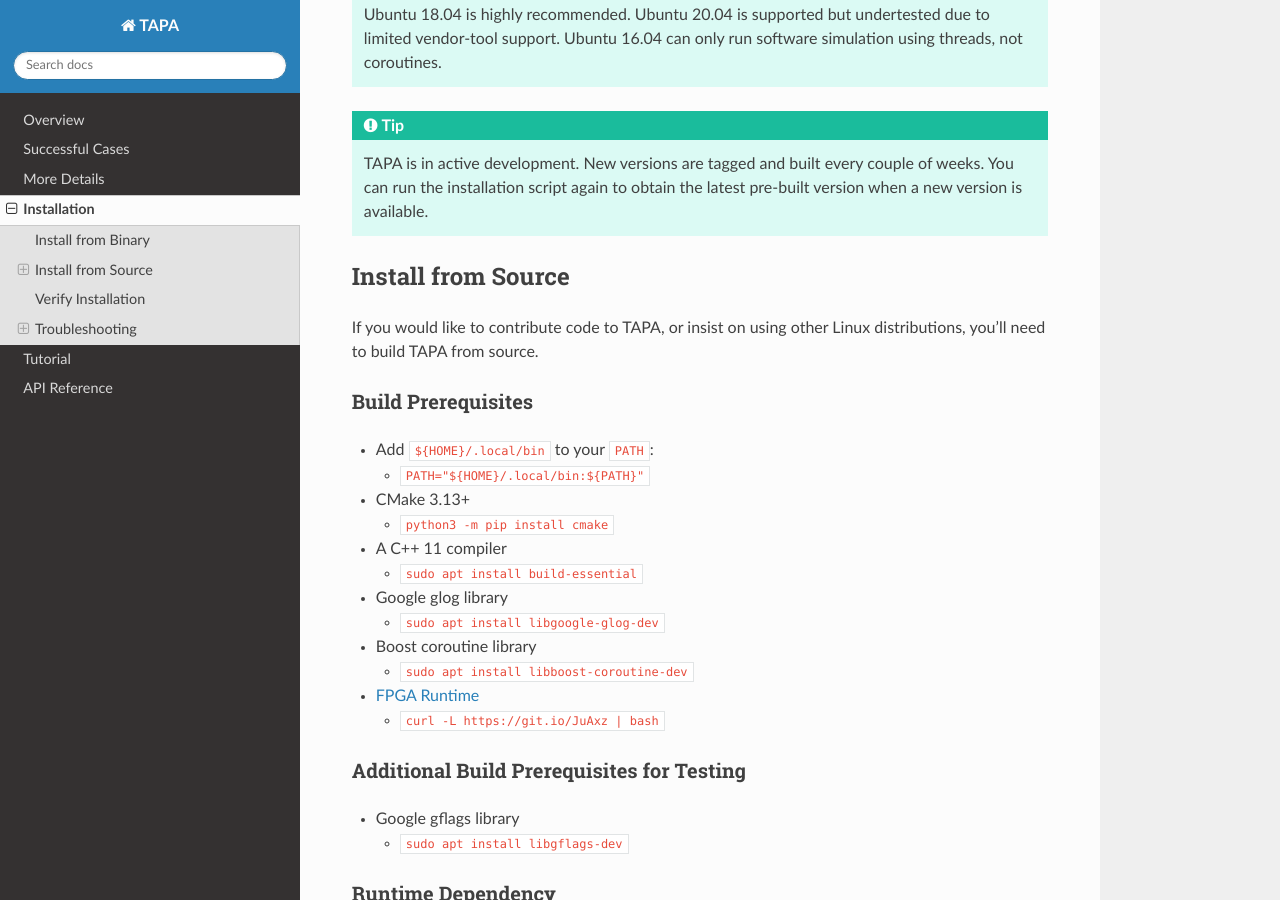
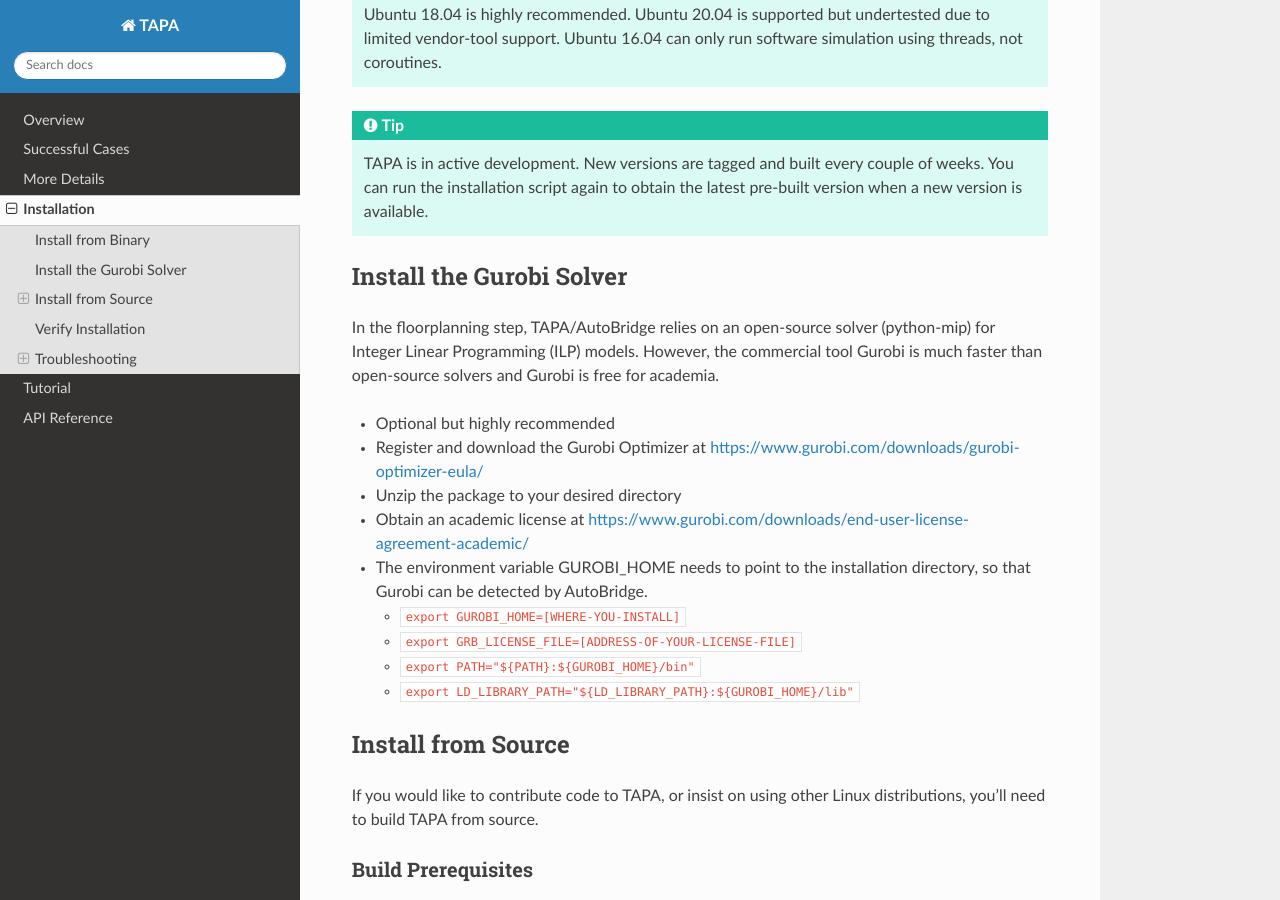
Before and after one commit to rapidstream-org/rapidstream-tapa, a Sphinx documentation site: the page built from docs/installation.rst, in a window 1280 px wide and 900 px high, scrolled down 544 px. Built offline with Sphinx 7.4.7 and the Read the Docs theme 2.0.0, drawn with Linux system fonts in a browser that asks for light colours.

Commit message:
docs: add instructions for Gurobi

```diff
--- a/docs/installation.rst
+++ b/docs/installation.rst
@@ -34,6 +34,32 @@
   New versions are tagged and built every couple of weeks.
   You can run the installation script again to obtain the latest pre-built
   version when a new version is available.
+
+
+Install the Gurobi Solver
+-------------------
+
+In the floorplanning step, TAPA/AutoBridge relies on an open-source solver (python-mip) for Integer Linear Programming (ILP) models.
+However, the commercial tool Gurobi is much faster than open-source solvers and Gurobi is free for academia.
+
+* Optional but highly recommended
+
+* Register and download the Gurobi Optimizer at https://www.gurobi.com/downloads/gurobi-optimizer-eula/
+
+* Unzip the package to your desired directory
+
+* Obtain an academic license at https://www.gurobi.com/downloads/end-user-license-agreement-academic/
+
+* The environment variable GUROBI_HOME needs to point to the installation directory, so that Gurobi can be detected by AutoBridge.
+
+  * ``export GUROBI_HOME=[WHERE-YOU-INSTALL]``
+
+  * ``export GRB_LICENSE_FILE=[ADDRESS-OF-YOUR-LICENSE-FILE]``
+
+  * ``export PATH="${PATH}:${GUROBI_HOME}/bin"``
+
+  * ``export LD_LIBRARY_PATH="${LD_LIBRARY_PATH}:${GUROBI_HOME}/lib"``
+
 
 Install from Source
 -------------------
```
